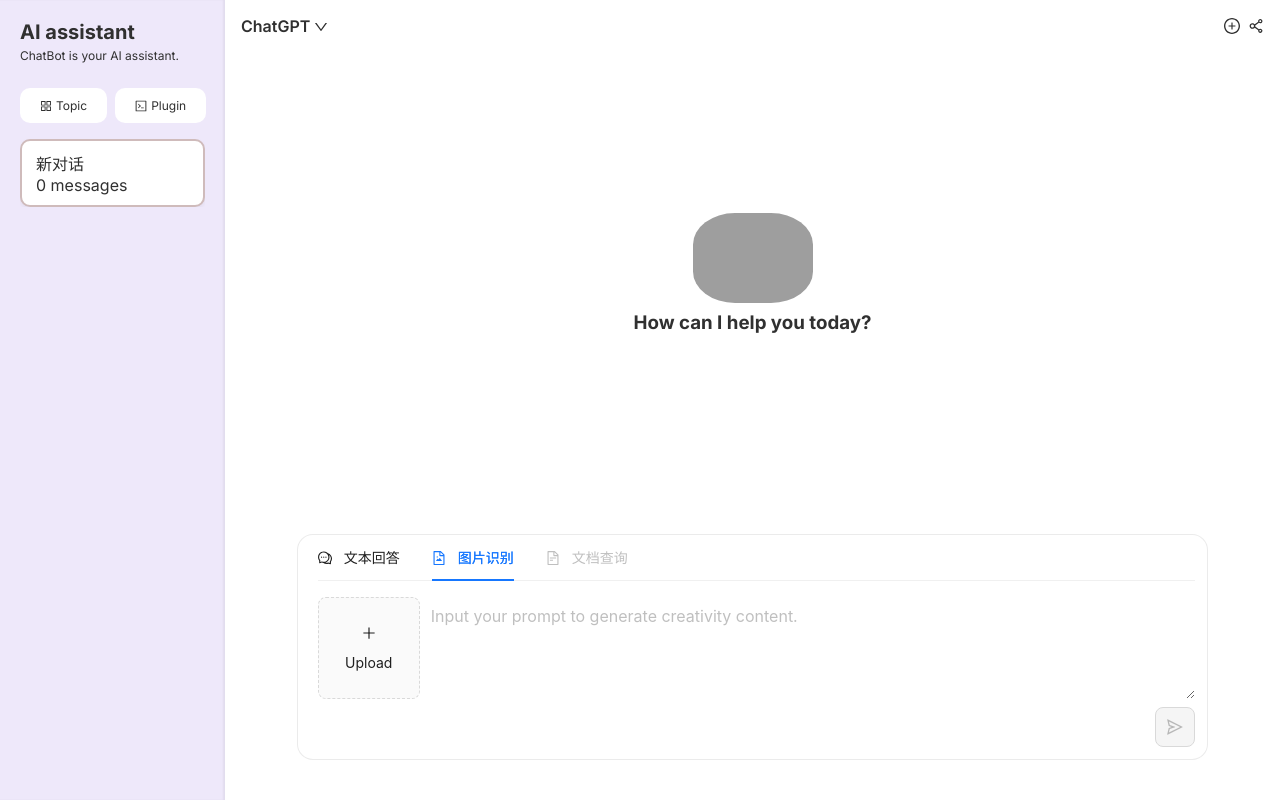
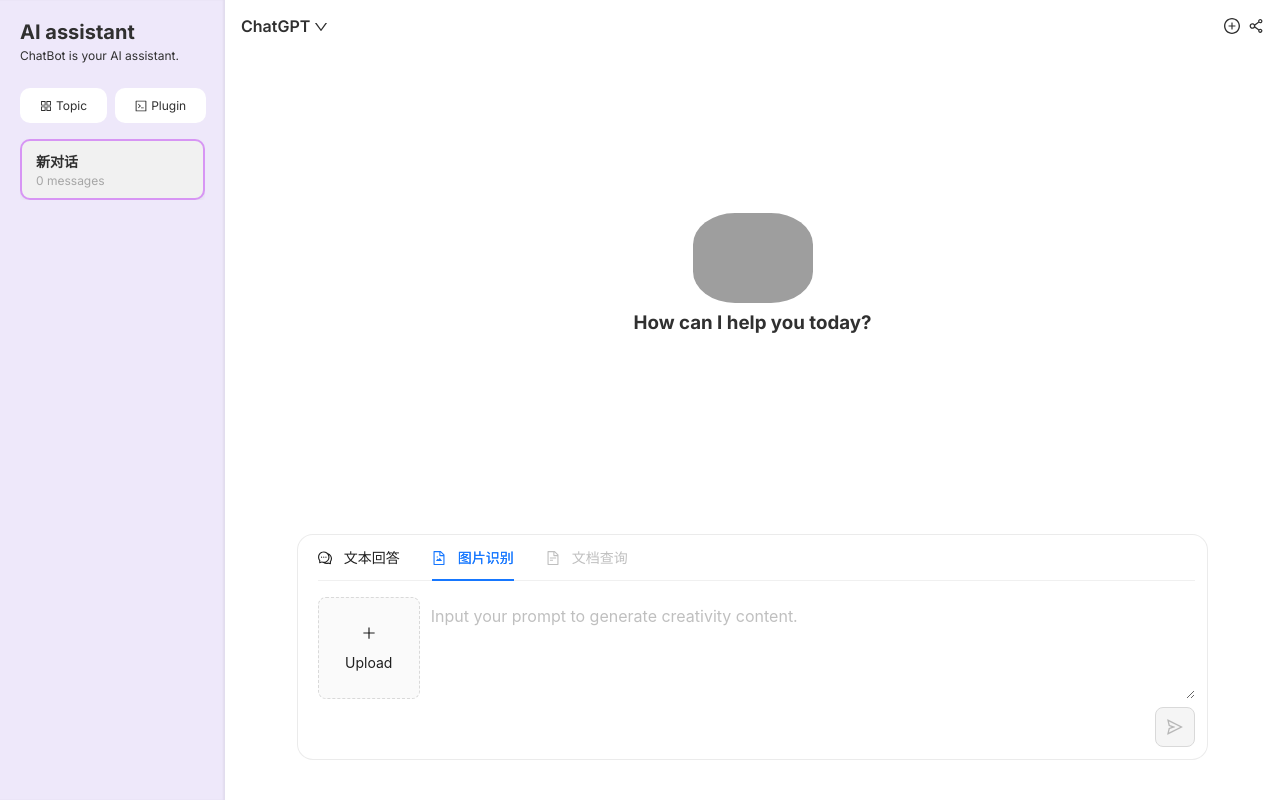
Before and after one commit to hua-bang/AIGC-Server, a Next.js app in the folder front-end/: page /chat in a window 1280 px wide. Both pictures are taken after a click on the element 1232 px from the left and 26 px from the top of the page. Built offline with nearby package versions, Linux system fonts and the light colour scheme; grey boxes are pictures that could not be loaded.

Commit message:
feat: support select chat

```diff
--- a/front-end/src/app/chat/page.tsx
+++ b/front-end/src/app/chat/page.tsx
@@ -29,6 +29,7 @@ const Chat: React.FC = () => {
   const { renderLayout } = useChatLayout({
     list: chatList as Chat[],
     selectChatId,
+    onSelectChat: setSelectChatId,
     rightContent: (
       <LLMPlayground
         showAddIcon={true}
--- a/front-end/src/app/chat/use-chat-layout/index.tsx
+++ b/front-end/src/app/chat/use-chat-layout/index.tsx
@@ -6,7 +6,7 @@ import { Chat } from "@/app/typings/chat";
 import ChatItem from "@/app/components/chat-item";
 
 export const useChatLayout = (options: UseChatLayoutOptions) => {
-  const { list = [], selectChatId } = options;
+  const { list = [], selectChatId, onSelectChat } = options;
 
   const leftContent = (
     <div className={styles.chatMenu}>
@@ -31,8 +31,11 @@ export const useChatLayout = (options: UseChatLayoutOptions) => {
       <div className={styles.chatList}>
         {list.map((chatItem) => (
           <ChatItem
+            onClick={() => {
+              chatItem.id && onSelectChat?.(chatItem.id);
+            }}
+            key={chatItem.id}
             active={chatItem.id === selectChatId}
-            key={chatItem.id}
             data={chatItem}
           />
         ))}
@@ -53,6 +56,7 @@ export const useChatLayout = (options: UseChatLayoutOptions) => {
 interface UseChatLayoutOptions extends useLayoutOptions {
   list?: Chat[];
   selectChatId?: string;
+  onSelectChat?: (chatId: string) => void;
 }
 
 export default useChatLayout;
--- a/front-end/src/app/components/chat-item/index.module.scss
+++ b/front-end/src/app/components/chat-item/index.module.scss
@@ -12,6 +12,7 @@
   border: 2px solid transparent;
   position: relative;
   content-visibility: auto;
+  overflow-x: hidden;
 
   &:hover {
     background-color: #f1f1f1;
@@ -19,5 +20,22 @@
 }
 
 .active {
-  border-color: rgb(207, 187, 187);
+  border-color: #d07df5c9;
+  background-color: #f1f1f1;
 }
+
+.chatItemTitle {
+  font-size: 14px;
+  font-weight: bolder;
+  display: block;
+  width: calc(100% - 15px);
+  overflow: hidden;
+  text-overflow: ellipsis;
+  white-space: nowrap;
+}
+
+.chatItemTip {
+  color: rgb(166, 166, 166);
+  font-size: 12px;
+  margin-top: 2px;
+}
--- a/front-end/src/app/components/chat-item/index.tsx
+++ b/front-end/src/app/components/chat-item/index.tsx
@@ -4,20 +4,25 @@ import styles from "./index.module.scss";
 import { getChatTitle } from "./helper";
 import classnames from "classnames";
 
-const ChatItem: React.FC<ChatItemProps> = ({ active = false, data }) => {
+const ChatItem: React.FC<ChatItemProps> = ({
+  active = false,
+  data,
+  onClick,
+}) => {
   const { prompt = [] } = data;
 
   const title = getChatTitle(data);
 
   return (
     <div
+      onClick={onClick}
       className={classnames(
         styles.chatItem,
         active ? styles.active : undefined
       )}
     >
       <div className={styles.chatItemTitle}>{title}</div>
-      <div>{prompt.length} messages</div>
+      <div className={styles.chatItemTip}>{prompt.length} messages</div>
     </div>
   );
 };
@@ -25,6 +30,7 @@ const ChatItem: React.FC<ChatItemProps> = ({ active = false, data }) => {
 export interface ChatItemProps {
   active?: boolean;
   data: Chat;
+  onClick?: () => void;
 }
 
 export default ChatItem;
```
